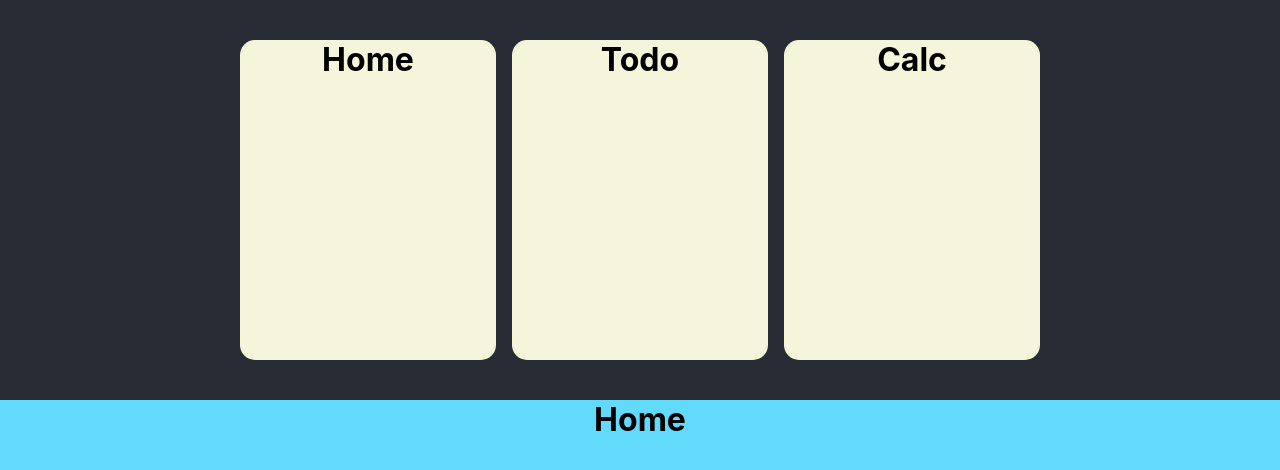
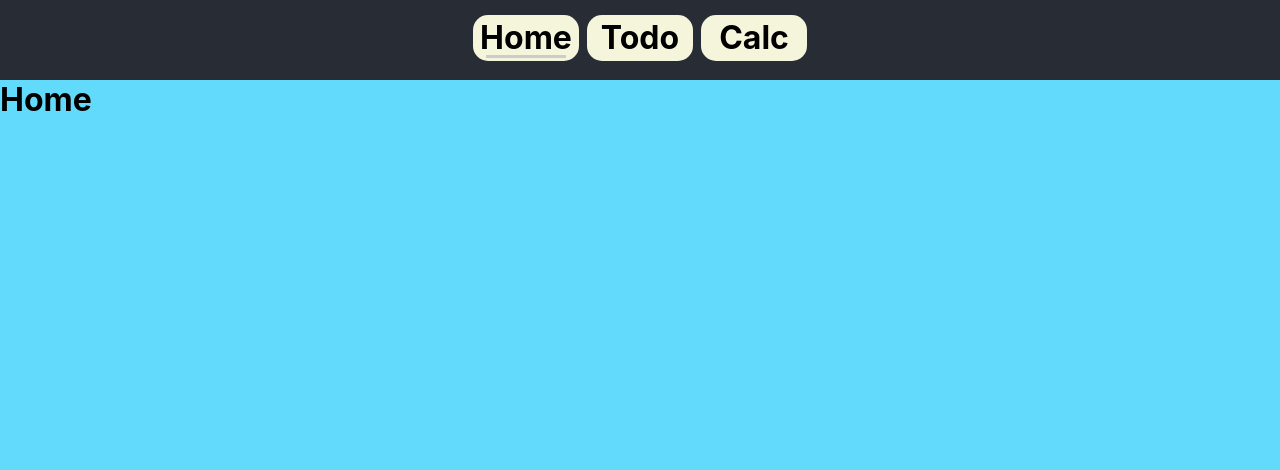
Before and after one commit to Nathan-Fox-github/My-Website, a React (Create React App) app: page / in a window 1280 px wide. Shown: the top 470 px of the page. Built offline with nearby package versions, Linux system fonts and the light colour scheme.

Commit message:
style and page indicator

```diff
--- a/src/content/Calculator/style/Calculator.module.css
+++ b/src/content/Calculator/style/Calculator.module.css
@@ -1,6 +1,7 @@
 .container {
     margin: 0px;
     background: linear-gradient(to right, #00AAFF, #00FF6c);
+    height: 100%;
 }
 
 .grid {
@@ -38,6 +39,7 @@
     padding: .75rem;
     word-wrap: break-word;
     word-break: break-all;
+    border-radius: 5px;
 }
 
 .output .previousOperand {
--- a/src/content/Pages/PageOption.jsx
+++ b/src/content/Pages/PageOption.jsx
@@ -1,9 +1,12 @@
-export function PageOption({ handlePageChange, page }) {
+import style from "./style/Pages.module.css";
+
+export function PageOption({ handlePageChange, page, checked }) {
     return (
         <>
-            <input type='radio' id={page} name='page-choice' onClick={() => handlePageChange(page)}></input>
-            <label className='page-option' htmlFor={page}>
-                <h1 className='page-title'>{page}</h1>
+            <input checked={checked === page} type='radio' id={page} name={page} onClick={() => handlePageChange(page)}></input>
+            <label className={style.pageOption} htmlFor={page}>
+                <h1 className={style.pageTitle}>{page}</h1>
+                <span className={style.line} />
             </label>
         </>
     )
--- a/src/content/Pages/Pages.jsx
+++ b/src/content/Pages/Pages.jsx
@@ -1,11 +1,12 @@
 import { PageOption } from "./PageOption";
-import { pages } from "../../scripts/App"
+import { pages } from "../../scripts/App";
+import style from "./style/Pages.module.css";
 
-export function Pages({ handlePageChange }) {
+export function Pages({ handlePageChange, checked }) {
   return (
-    <div className="page-select-container">
+    <div className={style.pageSelectContainer}>
       {pages.map(page => {
-        return <PageOption handlePageChange={handlePageChange} page={page} key={crypto.randomUUID()} />
+        return <PageOption checked={checked} handlePageChange={handlePageChange} page={page} key={crypto.randomUUID()} />
       })}
     </div>
   )
--- /dev/null
+++ b/src/content/Pages/style/Pages.module.css
@@ -0,0 +1,51 @@
+.pageSelectContainer {
+    height: 10vh;
+    width: 100%;
+    background-color: #282c34;
+    display: flex;
+    align-items: center;
+    justify-content:center;
+
+    input {
+        display: none;
+    }
+}
+
+.pageOption {
+    min-height: fit-content;
+    width: 100px;
+    background-color: beige;
+    cursor: pointer;
+    margin: 4px;
+    margin-top: 0px;
+    padding: 3px;
+    border-radius: 15px;
+    position: relative;
+    display: flex;
+    flex-direction: column;
+}
+
+.pageOption:hover {
+    transition: transform 0.2s;
+    transform: scale(1.05);
+}
+
+.pageSelectContainer [type="radio"]:checked+.pageOption {
+    .line {
+        visibility: visible;
+    }
+}
+
+.pageTitle {
+    margin: 0;
+    text-align: center;
+}
+
+.line {
+    width: 80%;
+    display: block;
+    border-top: 3px solid #ccc;
+    margin-inline: auto;
+    margin-top: -2px;
+    visibility: hidden;
+}
--- a/src/content/Todo/style/Todo.module.css
+++ b/src/content/Todo/style/Todo.module.css
@@ -1,8 +1,7 @@
 .container {
     margin: 0px;
-    padding: 20px;
     background: linear-gradient(to right, purple, #00AAFF);
-    min-height: 100%;
+    min-height: 90vh;
     align-content: center;
     justify-content: center;
     display: flex;
@@ -12,8 +11,10 @@
     background-color: #282c34;
     width: auto;
     max-width: 90%;
+    height: fit-content;
     border-radius: 25px;
-    padding: 15px;
+    padding: 20px;
+    margin-top: 15px;
     align-content: center;
     display: flex;
     flex-direction: column;
@@ -21,6 +22,8 @@
 }
 
 .header {
+    text-align: center;
+    margin: 0;
     color: #FFFFFF;
 }
 
@@ -35,6 +38,7 @@ ul {
     color: white;
     list-style: none;
     flex-grow: 1;
+    text-align: center;
 }
 
 li {
--- a/src/scripts/App.js
+++ b/src/scripts/App.js
@@ -30,7 +30,7 @@ export default function App() {
 
   return (
     <>
-      <Pages handlePageChange={handlePageChange} />
+      <Pages handlePageChange={handlePageChange} checked={page} />
 
       <div className='page-display'>
         {pageContent}
--- a/src/style/App.css
+++ b/src/style/App.css
@@ -28,54 +28,12 @@
   color: #61dafb;
 }
 
-ul {
-  text-align: center;
-}
-
-h1 {
-  text-align: center;
-  margin: 0;
-}
-
-.page-select-container {
-  height: 50vh;
+.page-display {
+  height: 90vh;
   width: 100%;
-  background-color: #282c34;
-  display: flex;
-  align-items: center;
-  justify-content: center;
-  flex-direction: row;
-
-  input {
-    display: none;
-  }
-}
-
-.page-option {
-  height: 80%;
-  width: 20%;
-  background-color: beige;
-  cursor: pointer;
-  margin-left: 8px;
-  margin-right: 8px;
-  transition: transform 0.2s;
-  border-radius: 15px;
-}
-
-.page-option:hover {
-  transform: scale(1.05);
-}
-
-#option-1:checked~#page-option-1 {
   background-color: #61dafb;
 }
 
-#option-2:checked~#page-option-2 {
-  background-color: #61dafb;
+.page-display h1 {
+  margin: 0;
 }
-
-.page-display {
-  height: 50vh;
-  width: 100%;
-  background-color: #61dafb;
-}
```
